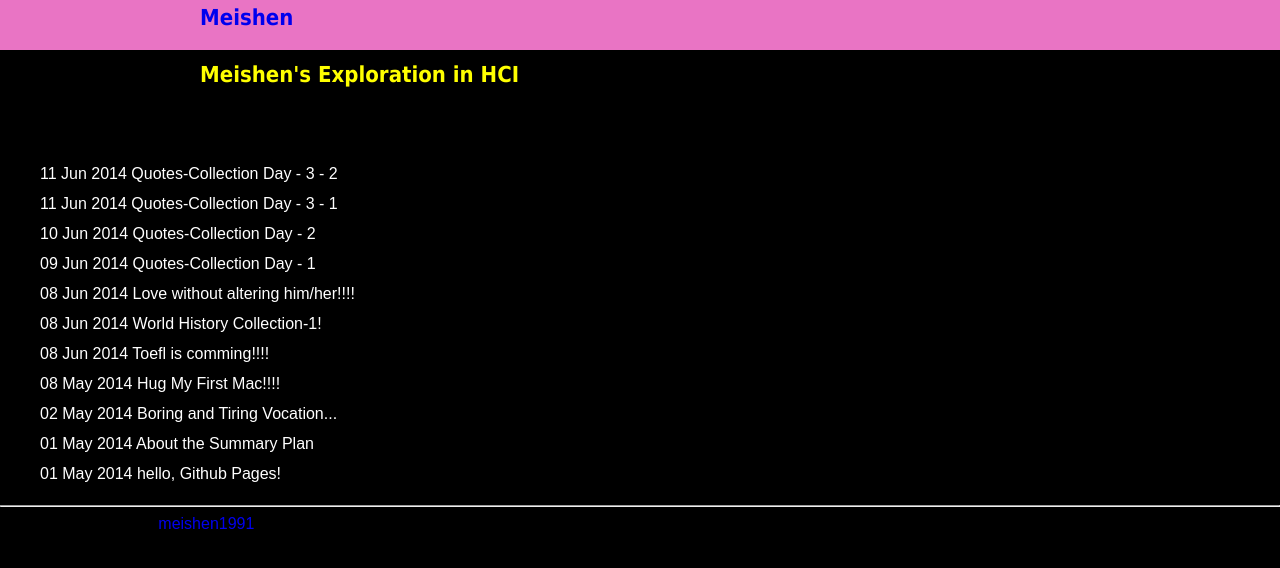
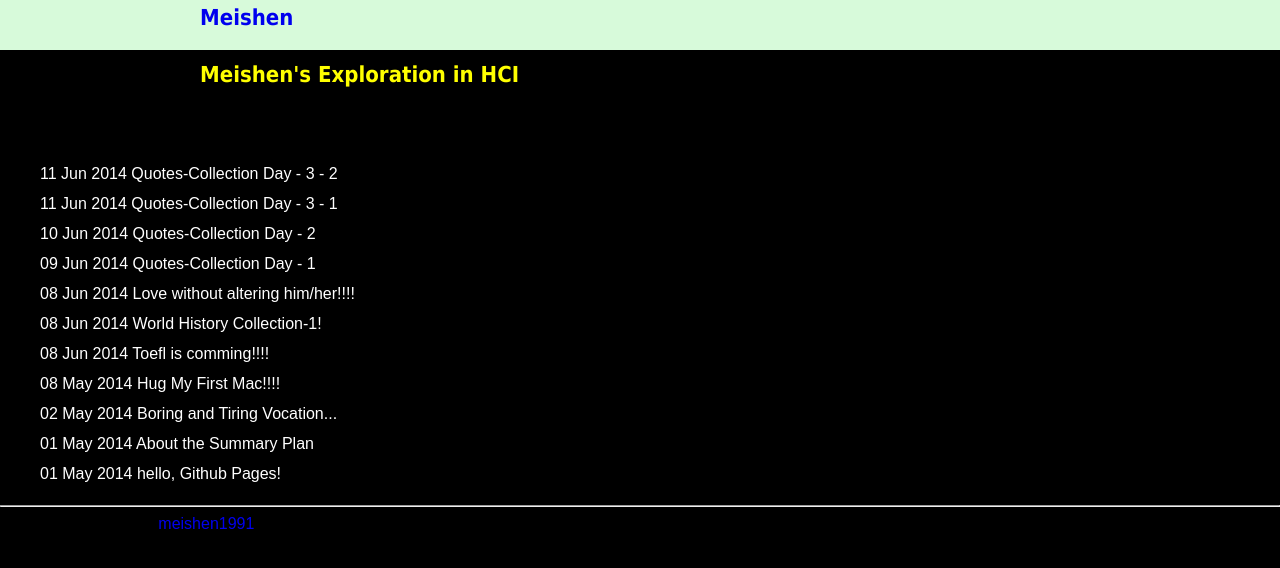
Before and after one commit to meishen1991/meishen1991.github.com, a Jekyll site: the page built from blog/index.html, in a window 1280 px wide and 900 px high. Shown: the top 568 px of the window. Built offline with Jekyll 4.4.1, drawn with Linux system fonts in a browser that asks for light colours; nearby versions of some CDN libraries.

Commit message:
Update styles.css

```diff
--- a/blog/css/styles.css
+++ b/blog/css/styles.css
@@ -15,7 +15,7 @@ div#header{
   top:0px;
   padding:0 0 0 200px;
   /*padding : top right bottom left ;*/
-  background-color: rgb(233, 116, 196);
+  background-color: rgb(215, 250, 218);
   color: yellow;
   font: bold 22px/35px Tahoma;
 }
```
